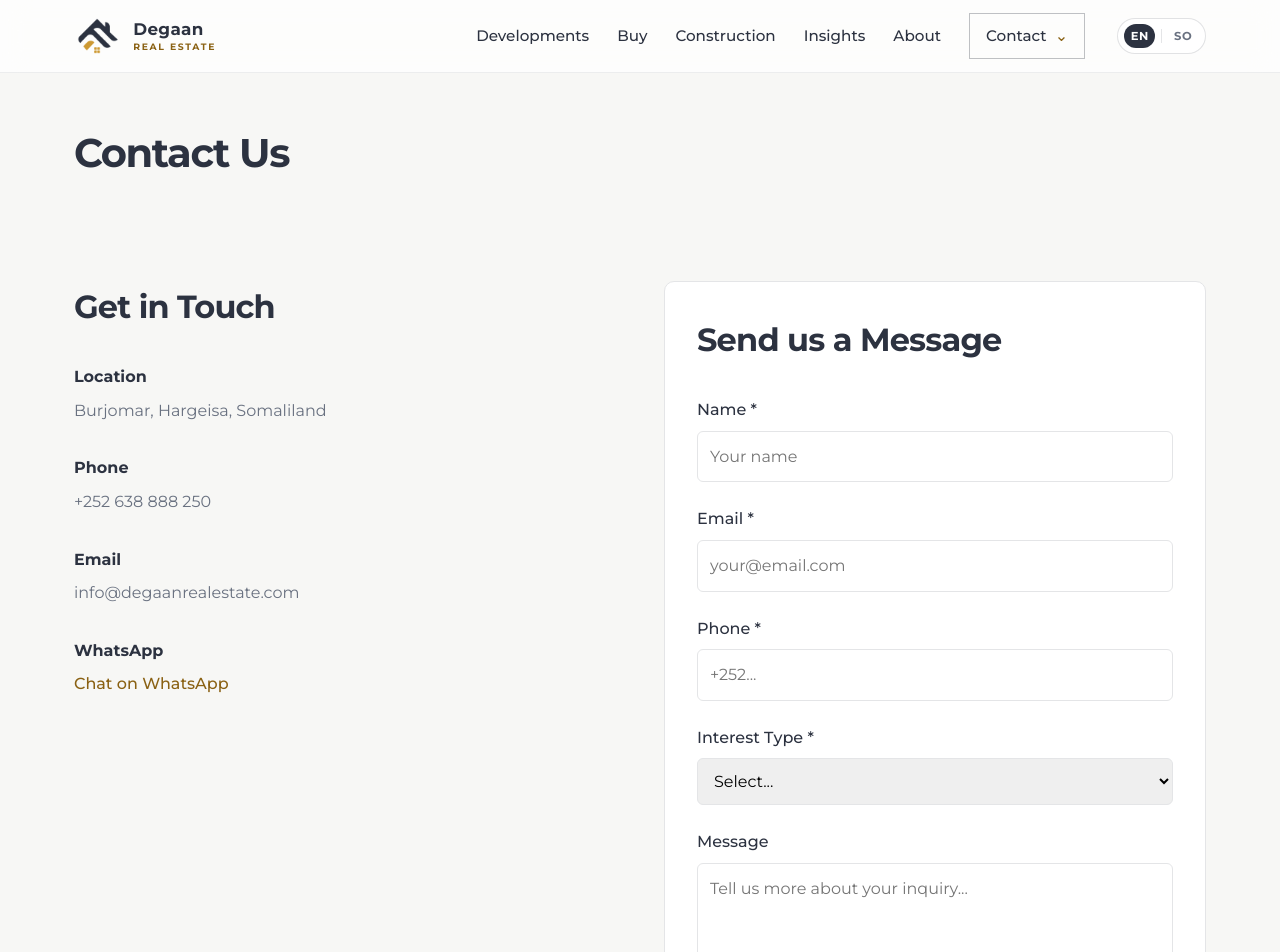
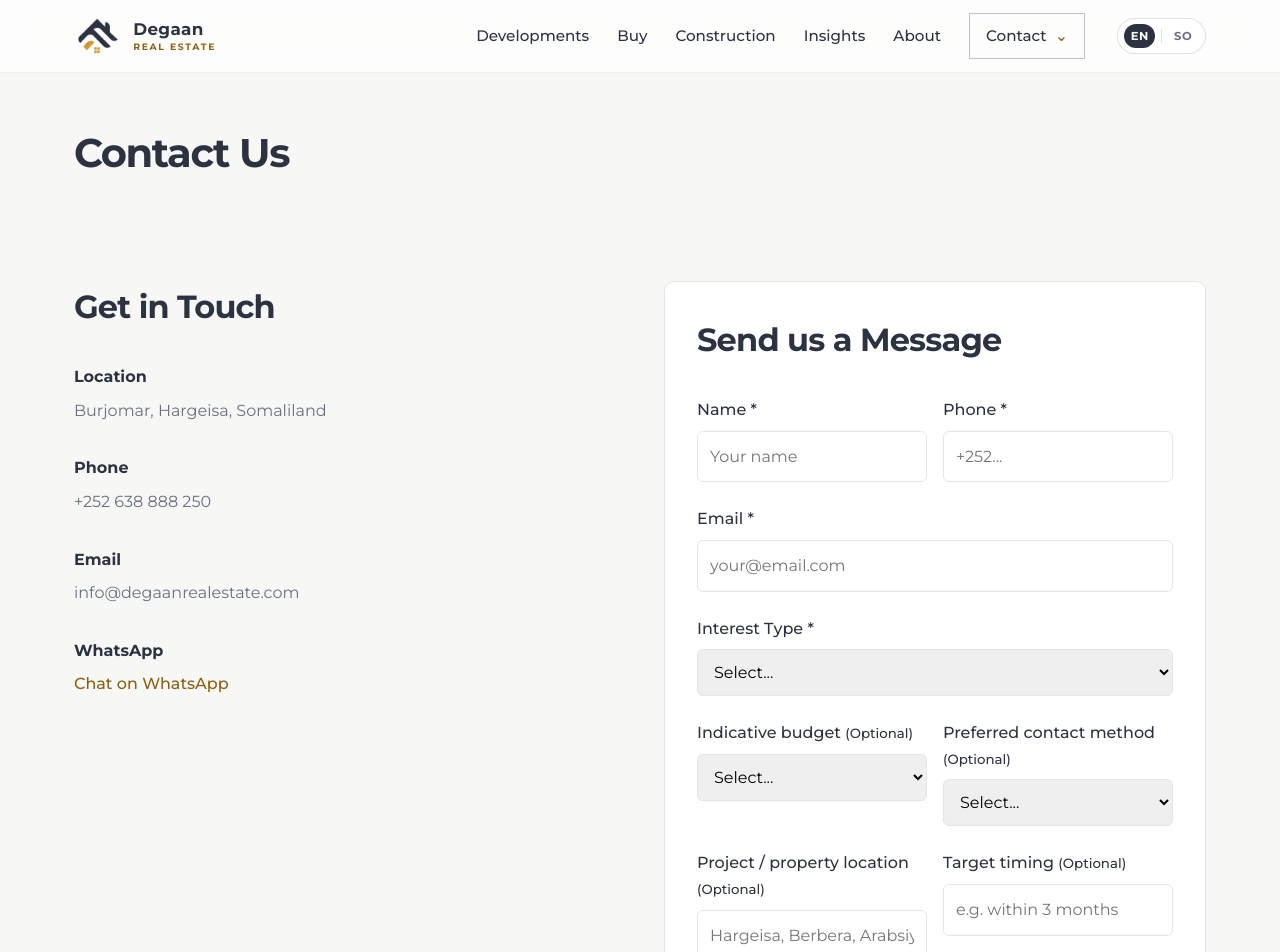
Before and after one commit to degaantechy/Degaan-Frontend, a Next.js app: page /contact in a window 1280 px wide. Shown: the top 952 px of the page. Built offline with nearby package versions, Linux system fonts and the light colour scheme; no server answers.

Commit message:
Qualify and contextualize website leads

```diff
--- a/components/ContactForm.js
+++ b/components/ContactForm.js
@@ -1,21 +1,64 @@
-import { useState } from 'react'
+import { useEffect } from 'react'
 import { useForm } from 'react-hook-form'
 import { useLanguage } from '../contexts/LanguageContext'
 
-export default function ContactForm({ onSubmit, loading }) {
-  const { register, handleSubmit, formState: { errors } } = useForm()
-  const { t } = useLanguage()
+export default function ContactForm({ onSubmit, loading, context = {} }) {
+  const { register, handleSubmit, setValue, formState: { errors } } = useForm({
+    defaultValues: { interest_type: context.interestType || '' },
+  })
+  const { language, t } = useLanguage()
+
+  useEffect(() => {
+    if (context.interestType) setValue('interest_type', context.interestType)
+  }, [context.interestType, setValue])
+
+  const labels = language === 'so' ? {
+    development: 'Xiisaha Mashruuc / Development',
+    valuation: 'Qiimaynta Hantida',
+    landowner: 'Mulkiile Dhul / Joint Development',
+    budget: 'Miisaaniyadda qiyaasta ah',
+    preferred: 'Habka xidhiidhka aad doorbidayso',
+    unit: 'Nooca unit-ka aad danaynayso',
+    location: 'Goobta mashruuca / hantida',
+    timeline: 'Goorma ayaad rabtaa inaad bilowdo?',
+    optional: 'Ikhtiyaari',
+    contextProject: 'Waxaad ka soo gashay mashruuca',
+    contextService: 'Waxaad ka soo gashay adeegga',
+  } : {
+    development: 'Development / Project Interest',
+    valuation: 'Property Valuation',
+    landowner: 'Landowner / Joint Development',
+    budget: 'Indicative budget',
+    preferred: 'Preferred contact method',
+    unit: 'Preferred unit type',
+    location: 'Project / property location',
+    timeline: 'Target timing',
+    optional: 'Optional',
+    contextProject: 'Project enquiry',
+    contextService: 'Service enquiry',
+  }
 
   return (
     <form onSubmit={handleSubmit(onSubmit)} className="contact-form">
-      <div className="form-group">
-        <label>{t('form.name')} *</label>
-        <input
-          {...register('name', { required: t('form.nameRequired') })}
-          type="text"
-          placeholder={t('form.namePlaceholder')}
-        />
-        {errors.name && <span className="error">{errors.name.message}</span>}
+      {(context.projectLabel || context.serviceLabel) && (
+        <div className="contact-context">
+          <strong>{context.projectLabel ? labels.contextProject : labels.contextService}</strong>
+          <span>{context.projectLabel || context.serviceLabel}</span>
+        </div>
+      )}
+
+      <div className="form-row-two">
+        <div className="form-group">
+          <label>{t('form.name')} *</label>
+          <input {...register('name', { required: t('form.nameRequired') })} type="text" placeholder={t('form.namePlaceholder')} />
+          {errors.name && <span className="error">{errors.name.message}</span>}
+        </div>
+
+        <div className="form-group">
+          <label>{t('form.phone')} *</label>
+          <input {...register('phone', { required: t('form.phoneRequired') })} type="tel" placeholder="+252..." />
+          {errors.phone && <span className="error">{errors.phone.message}</span>}
+        </div>
       </div>
 
       <div className="form-group">
@@ -23,10 +66,7 @@ export default function ContactForm({ onSubmit, loading }) {
         <input
           {...register('email', {
             required: t('form.emailRequired'),
-            pattern: {
-              value: /^[A-Z0-9._%+-]+@[A-Z0-9.-]+\.[A-Z]{2,}$/i,
-              message: t('form.emailInvalid'),
-            },
+            pattern: { value: /^[A-Z0-9._%+-]+@[A-Z0-9.-]+\.[A-Z]{2,}$/i, message: t('form.emailInvalid') },
           })}
           type="email"
           placeholder="your@email.com"
@@ -35,34 +75,65 @@ export default function ContactForm({ onSubmit, loading }) {
       </div>
 
       <div className="form-group">
-        <label>{t('form.phone')} *</label>
-        <input
-          {...register('phone', { required: t('form.phoneRequired') })}
-          type="tel"
-          placeholder="+252..."
-        />
-        {errors.phone && <span className="error">{errors.phone.message}</span>}
-      </div>
-
-      <div className="form-group">
         <label>{t('form.interest')} *</label>
         <select {...register('interest_type', { required: t('form.selectRequired') })}>
           <option value="">{t('form.select')}</option>
+          <option value="development">{labels.development}</option>
           <option value="buy">{t('form.buy')}</option>
           <option value="sell">{t('form.sell')}</option>
           <option value="construction">{t('form.construction')}</option>
+          <option value="valuation">{labels.valuation}</option>
           <option value="investment">{t('form.investment')}</option>
+          <option value="landowner">{labels.landowner}</option>
         </select>
         {errors.interest_type && <span className="error">{errors.interest_type.message}</span>}
       </div>
 
+      <div className="form-row-two">
+        <div className="form-group">
+          <label>{labels.budget} <small>({labels.optional})</small></label>
+          <select {...register('budget_range')}>
+            <option value="">{t('form.select')}</option>
+            <option value="under-50k">Under USD 50K</option>
+            <option value="50k-100k">USD 50K–100K</option>
+            <option value="100k-250k">USD 100K–250K</option>
+            <option value="250k-500k">USD 250K–500K</option>
+            <option value="500k-plus">USD 500K+</option>
+            <option value="feasibility-first">{language === 'so' ? 'Marka hore feasibility' : 'Need feasibility first'}</option>
+          </select>
+        </div>
+        <div className="form-group">
+          <label>{labels.preferred} <small>({labels.optional})</small></label>
+          <select {...register('preferred_contact')}>
+            <option value="">{t('form.select')}</option>
+            <option value="whatsapp">WhatsApp</option>
+            <option value="phone">{language === 'so' ? 'Telefoon' : 'Phone call'}</option>
+            <option value="email">Email</option>
+          </select>
+        </div>
+      </div>
+
+      {context.projectSlug && (
+        <div className="form-group">
+          <label>{labels.unit} <small>({labels.optional})</small></label>
+          <input {...register('unit_type')} type="text" placeholder={language === 'so' ? 'Tusaale: 2-bedroom, 3-bedroom, villa...' : 'e.g. 2-bedroom, 3-bedroom, villa...'} />
+        </div>
+      )}
+
+      <div className="form-row-two">
+        <div className="form-group">
+          <label>{labels.location} <small>({labels.optional})</small></label>
+          <input {...register('project_location')} type="text" placeholder={language === 'so' ? 'Hargeysa, Berbera, Arabsiyo...' : 'Hargeisa, Berbera, Arabsiyo...'} />
+        </div>
+        <div className="form-group">
+          <label>{labels.timeline} <small>({labels.optional})</small></label>
+          <input {...register('timeline')} type="text" placeholder={language === 'so' ? 'Tusaale: 3 bilood gudahood' : 'e.g. within 3 months'} />
+        </div>
+      </div>
+
       <div className="form-group">
         <label>{t('form.message')}</label>
-        <textarea
-          {...register('message')}
-          placeholder={t('form.messagePlaceholder')}
-          rows="5"
-        ></textarea>
+        <textarea {...register('message')} placeholder={t('form.messagePlaceholder')} rows="5"></textarea>
       </div>
 
       <button type="submit" className="btn-primary" disabled={loading}>
```
